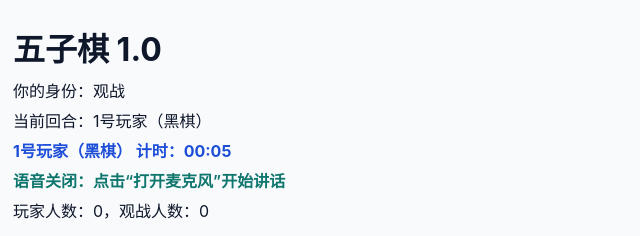
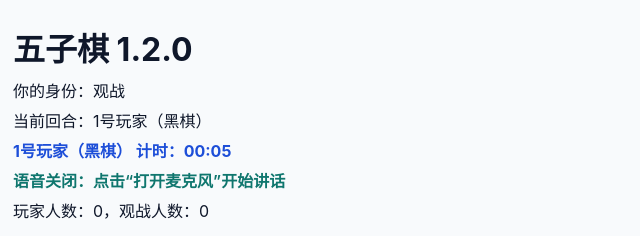
Before and after one commit to BigCatNotFat/gomoku-web-1.0, a website: page index.html in a window 1280 px wide. Shown: the top 236 px of the page, 217-857 px from the left. Drawn offline with nearby package versions, Linux system fonts and the light colour scheme; no server answers.

Commit message:
chore: bump to v1.2.0 and document https voice requirement

```diff
--- a/index.html
+++ b/index.html
@@ -3,12 +3,12 @@
   <head>
     <meta charset="UTF-8" />
     <meta name="viewport" content="width=device-width, initial-scale=1.0" />
-    <title>五子棋 1.0</title>
+    <title>五子棋 1.2.0</title>
     <link rel="stylesheet" href="/style.css" />
   </head>
   <body>
     <main class="container">
-      <h1>五子棋 1.0</h1>
+      <h1>五子棋 1.2.0</h1>
       <p id="room"></p>
       <p id="role"></p>
       <p id="status"></p>
--- a/package.json
+++ b/package.json
@@ -1,6 +1,6 @@
 {
   "name": "gomoku-web-1.0",
-  "version": "1.0.0",
+  "version": "1.2.0",
   "description": "Realtime multiplayer Gomoku (2 players + spectators)",
   "main": "server.js",
   "scripts": {
```
Also changed, not shown: README.md, 1 other file.
